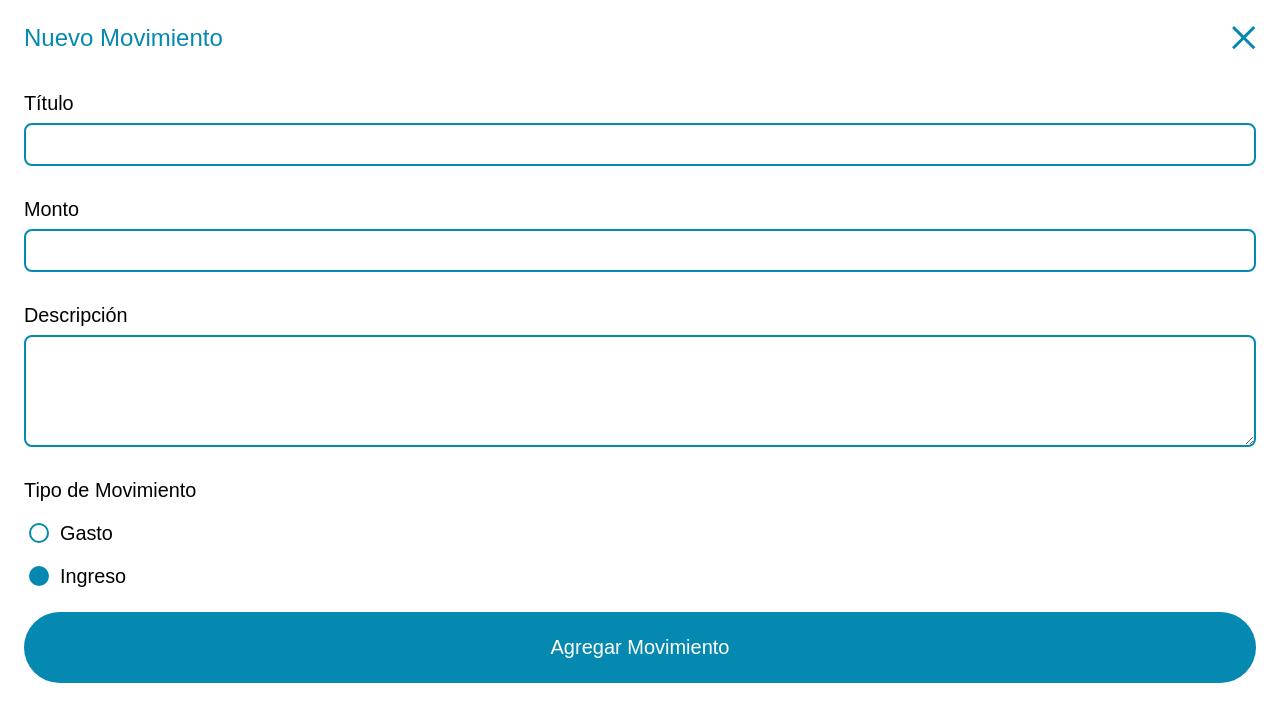
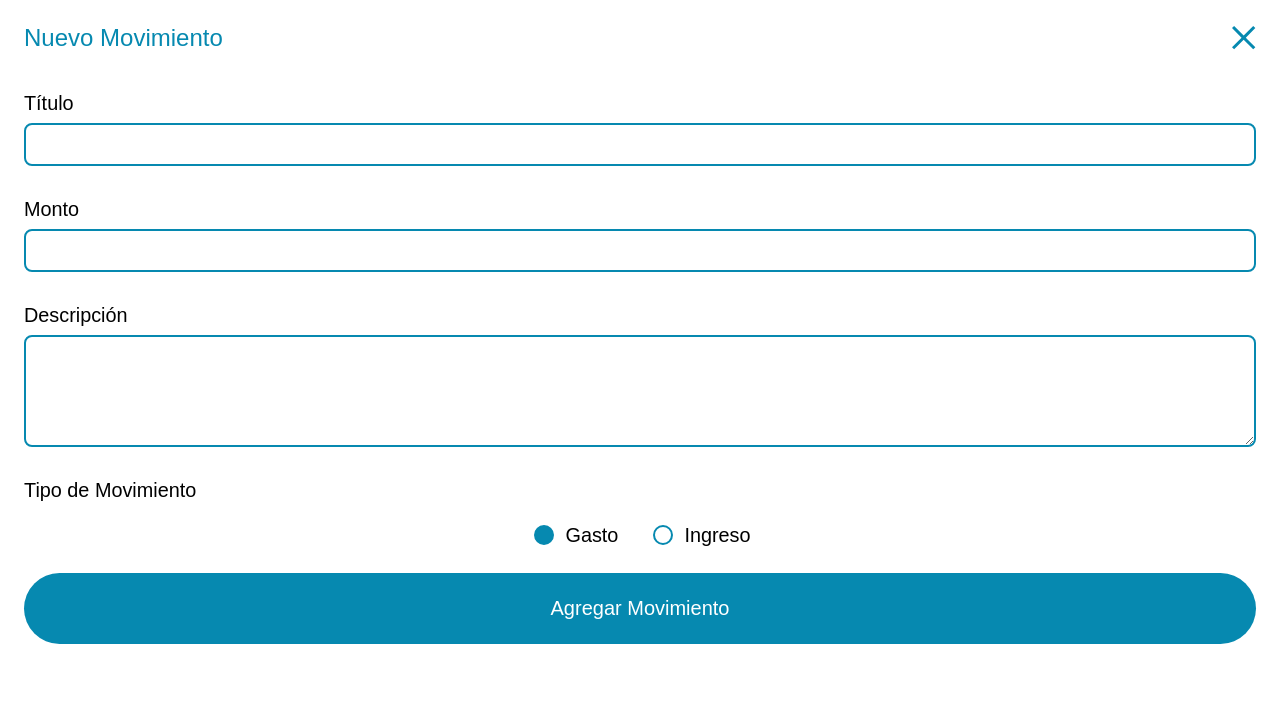
Before and after one commit to fabiansc89/CashFlow-PracticoVue, a Vue app: page / in a window 1280 px wide. Both pictures are taken after a click on the button "Agregar Movimiento". Shown: the top 722 px of the page. Built offline with nearby package versions, Linux system fonts and the light colour scheme.

Commit message:
estilos radio tipo ingreso

```diff
--- a/src/components/Action.vue
+++ b/src/components/Action.vue
@@ -17,14 +17,20 @@
             </div>
             <div class="field">
               <label>Tipo de Movimiento</label>
-              <label class="radio-label">
+              <div class="contenedor">
+                <div>
+                  <label class="radio-label" style>
                     <input type="radio" v-model="movementType" value="Gasto" />
                     <span> Gasto </span>
                   </label>
+                </div>
+                <div>
                   <label class="radio-label">
                     <input type="radio" v-model="movementType" value="Ingreso" />
                     <span> Ingreso </span>
                   </label>
+                </div>
+              </div>
             </div>
             <div class="action">
               <button>Agregar Movimiento</button>
@@ -41,7 +47,7 @@
     const title = ref("");
     const amount = ref("");
     const description = ref("");
-    const movementType = ref("Ingreso");
+    const movementType = ref("Gasto");
 
     const emit = defineEmits(["create"]);
 
@@ -57,13 +63,18 @@
       title.value = "";
       description.value = "";
       amount.value = "";
-      movementType.value="Ingreso";
+      movementType.value="Gasto";
 
 
     };
 </script>
 
 <style scoped>
+.contenedor {
+  display:flex;
+  justify-content:center;
+}
+
 button {
   color: white;
   font-size: 1.25rem;
@@ -111,6 +122,8 @@ input[type="number"] {
   display: flex;
   align-items: center;
   margin-top: 8px;
+  padding: 10px;
+  margin: 0 5px;
 }
 
 .radio-label span {
```
Lines whose indentation alone changed are shown as unchanged.
